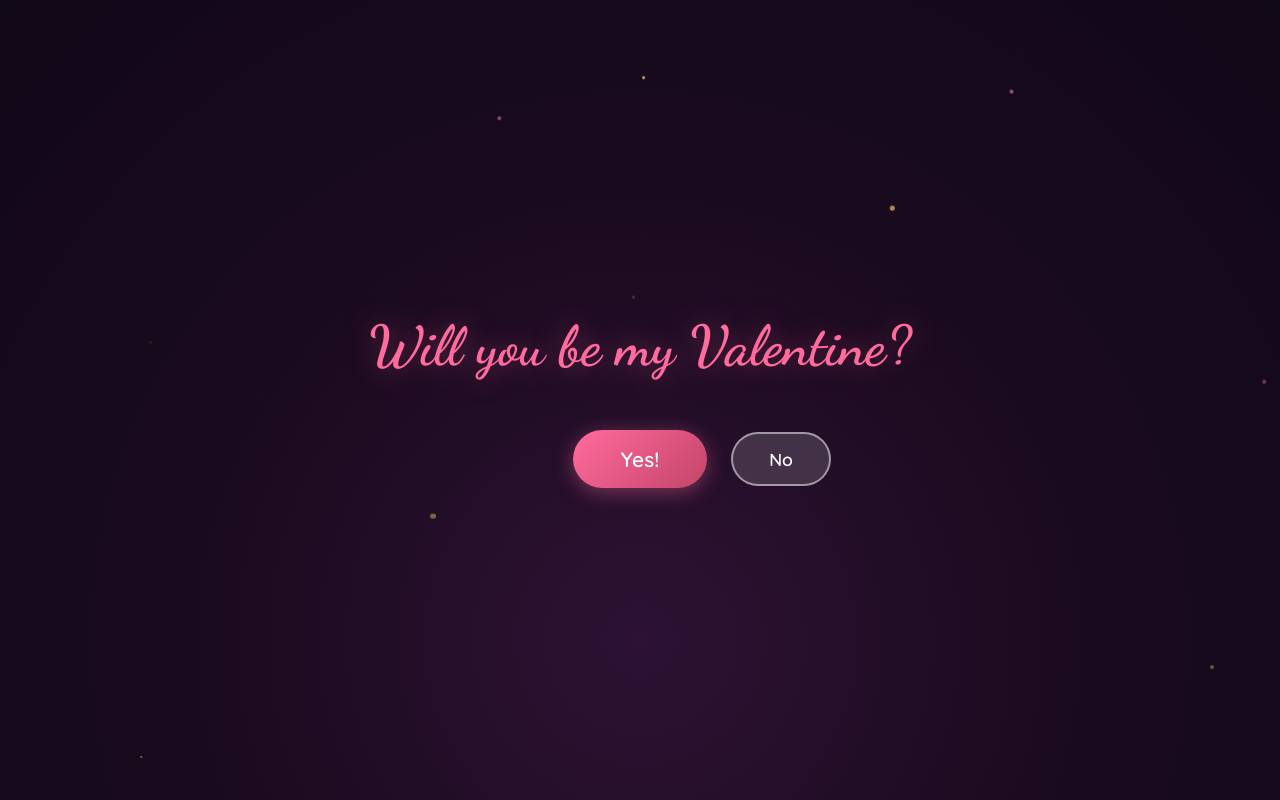
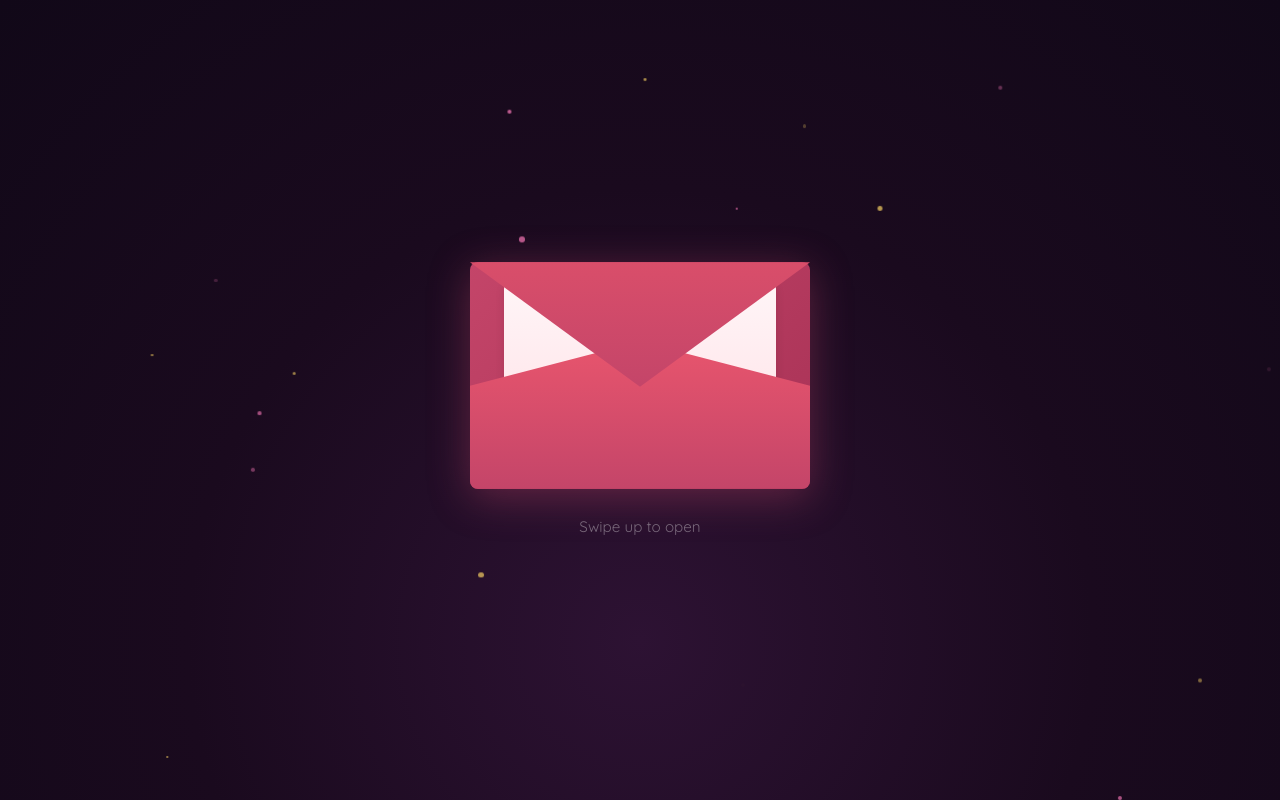
Before and after one commit to sixtusagbo/be-my-valentine, a website built with Vite: page index.html in a window 1280 px wide. Built offline with nearby package versions, Linux system fonts and the light colour scheme.

Commit message:
Add love letter envelope intro with swipe-to-open

```diff
--- a/src/main.js
+++ b/src/main.js
@@ -101,7 +101,74 @@ function initFireflies() {
   setInterval(spawnFirefly, 800)
 }
 
+function showEnvelope(onOpen) {
+  const app = document.querySelector('#app')
+  app.innerHTML = `
+    <div class="envelope-scene" id="envelopeScene">
+      <div class="envelope" id="envelope">
+        <div class="envelope-back"></div>
+        <div class="envelope-letter" id="letter">
+          <span>For You</span>
+        </div>
+        <div class="envelope-front"></div>
+        <div class="envelope-flap" id="flap"></div>
+      </div>
+      <div class="envelope-hint" id="envelopeHint">Swipe up to open</div>
+    </div>
+  `
+
+  initFireflies()
+
+  const scene = document.getElementById('envelopeScene')
+  const flap = document.getElementById('flap')
+  const letter = document.getElementById('letter')
+  const hint = document.getElementById('envelopeHint')
+  let startY = 0
+  let progress = 0
+  let opened = false
+
+  function onStart(y) {
+    startY = y
+  }
+
+  function onMove(y) {
+    if (opened) return
+    const delta = startY - y
+    progress = Math.max(0, Math.min(1, delta / 150))
+    flap.style.transform = `rotateX(${progress * 180}deg)`
+    letter.style.transform = `translateY(${-progress * 80}%)`
+    if (progress > 0.1) hint.style.opacity = '0'
+  }
+
+  function onEnd() {
+    if (opened) return
+    if (progress > 0.5) {
+      opened = true
+      flap.style.transform = 'rotateX(180deg)'
+      letter.style.transform = 'translateY(-80%)'
+      setTimeout(() => {
+        scene.classList.add('envelope-exit')
+        setTimeout(onOpen, 600)
+      }, 400)
+    } else {
+      flap.style.transform = 'rotateX(0deg)'
+      letter.style.transform = 'translateY(0)'
+      hint.style.opacity = '1'
+    }
+  }
+
+  scene.addEventListener('pointerdown', (e) => onStart(e.clientY))
+  scene.addEventListener('pointermove', (e) => onMove(e.clientY))
+  scene.addEventListener('pointerup', onEnd)
+  scene.addEventListener('touchstart', (e) => onStart(e.touches[0].clientY), { passive: true })
+  scene.addEventListener('touchmove', (e) => onMove(e.touches[0].clientY), { passive: true })
+  scene.addEventListener('touchend', onEnd)
+}
+
 function init() {
+  initHeartTrail()
+
+  showEnvelope(() => {
     const app = document.querySelector('#app')
 
     app.innerHTML = `
@@ -118,9 +185,6 @@ function init() {
     const btnNo = document.getElementById('btnNo')
     const question = document.querySelector('.question')
     const buttons = document.getElementById('buttons')
-
-  initHeartTrail()
-  initFireflies()
 
     // Type out the question, then reveal buttons
     typeText(question, 'Will you be my Valentine?', () => {
@@ -140,23 +204,18 @@ function init() {
       pointerY = e.touches[0].clientY
     }, { passive: true })
 
-  // On mobile, touchstart is the earliest signal we get.
-  // Update pointer + immediately check if touch landed near the No button.
     document.addEventListener('touchstart', (e) => {
       pointerX = e.touches[0].clientX
       pointerY = e.touches[0].clientY
       immediateFleeCheck(btnNo)
     }, { passive: true })
 
-  // Yes button
     btnYes.addEventListener('click', showYesScreen)
     btnYes.addEventListener('touchend', (e) => {
       e.preventDefault()
       showYesScreen()
     })
 
-  // No button: flee on any interaction.
-  // touchstart with preventDefault stops the tap from ever registering on mobile.
     btnNo.addEventListener('touchstart', (e) => {
       e.preventDefault()
       fleeNoButton(btnNo)
@@ -167,8 +226,8 @@ function init() {
       fleeNoButton(btnNo)
     })
 
-  // Main animation loop
     requestAnimationFrame(() => gameLoop(btnYes, btnNo))
+  })
 }
 
 function placeNoButton(btn) {
--- a/src/style.css
+++ b/src/style.css
@@ -25,6 +25,98 @@ body {
   align-items: center;
   justify-content: center;
   position: relative;
+}
+
+/* Envelope intro */
+.envelope-scene {
+  position: fixed;
+  inset: 0;
+  display: flex;
+  flex-direction: column;
+  align-items: center;
+  justify-content: center;
+  z-index: 50;
+  transition: opacity 0.6s ease, transform 0.6s ease;
+}
+
+.envelope-scene.envelope-exit {
+  opacity: 0;
+  transform: scale(0.8);
+}
+
+.envelope {
+  position: relative;
+  width: clamp(240px, 70vw, 340px);
+  aspect-ratio: 1.5 / 1;
+  perspective: 800px;
+}
+
+.envelope-back {
+  position: absolute;
+  inset: 0;
+  background: linear-gradient(135deg, #c44569, #a83256);
+  border-radius: 8px;
+  box-shadow: 0 8px 40px rgba(196, 69, 105, 0.4);
+}
+
+.envelope-front {
+  position: absolute;
+  bottom: 0;
+  left: 0;
+  right: 0;
+  height: 65%;
+  background: linear-gradient(180deg, #e8556d, #c44569);
+  clip-path: polygon(0 30%, 50% 0, 100% 30%, 100% 100%, 0 100%);
+  border-radius: 0 0 8px 8px;
+  z-index: 2;
+}
+
+.envelope-flap {
+  position: absolute;
+  top: 0;
+  left: 0;
+  right: 0;
+  height: 55%;
+  background: linear-gradient(180deg, #d94e6a, #c44569);
+  clip-path: polygon(0 0, 50% 100%, 100% 0);
+  transform-origin: top center;
+  transition: transform 0.15s ease-out;
+  z-index: 3;
+}
+
+.envelope-letter {
+  position: absolute;
+  top: 10%;
+  left: 10%;
+  right: 10%;
+  height: 75%;
+  background: linear-gradient(180deg, #fff5f7, #ffe0e6);
+  border-radius: 4px;
+  display: flex;
+  align-items: center;
+  justify-content: center;
+  transition: transform 0.15s ease-out;
+  z-index: 1;
+  box-shadow: 0 2px 10px rgba(0, 0, 0, 0.1);
+}
+
+.envelope-letter span {
+  font-family: 'Dancing Script', cursive;
+  font-size: clamp(1.2rem, 4vw, 1.8rem);
+  color: #c44569;
+}
+
+.envelope-hint {
+  margin-top: 30px;
+  color: rgba(255, 255, 255, 0.6);
+  font-size: 0.95rem;
+  animation: hintPulse 2s ease-in-out infinite;
+  transition: opacity 0.3s ease;
+}
+
+@keyframes hintPulse {
+  0%, 100% { opacity: 0.4; transform: translateY(0); }
+  50% { opacity: 0.8; transform: translateY(-5px); }
 }
 
 /* Floating hearts background */
```
Lines whose indentation alone changed are shown as unchanged.
